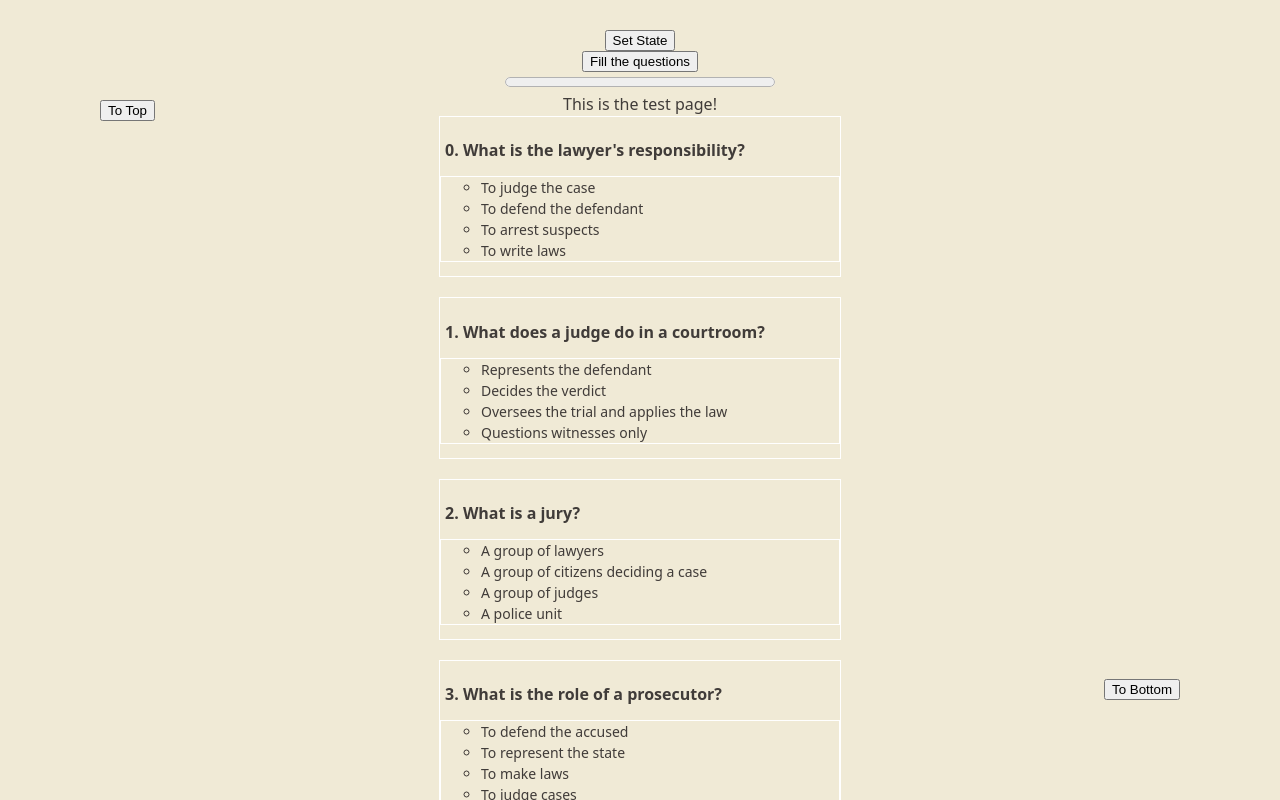
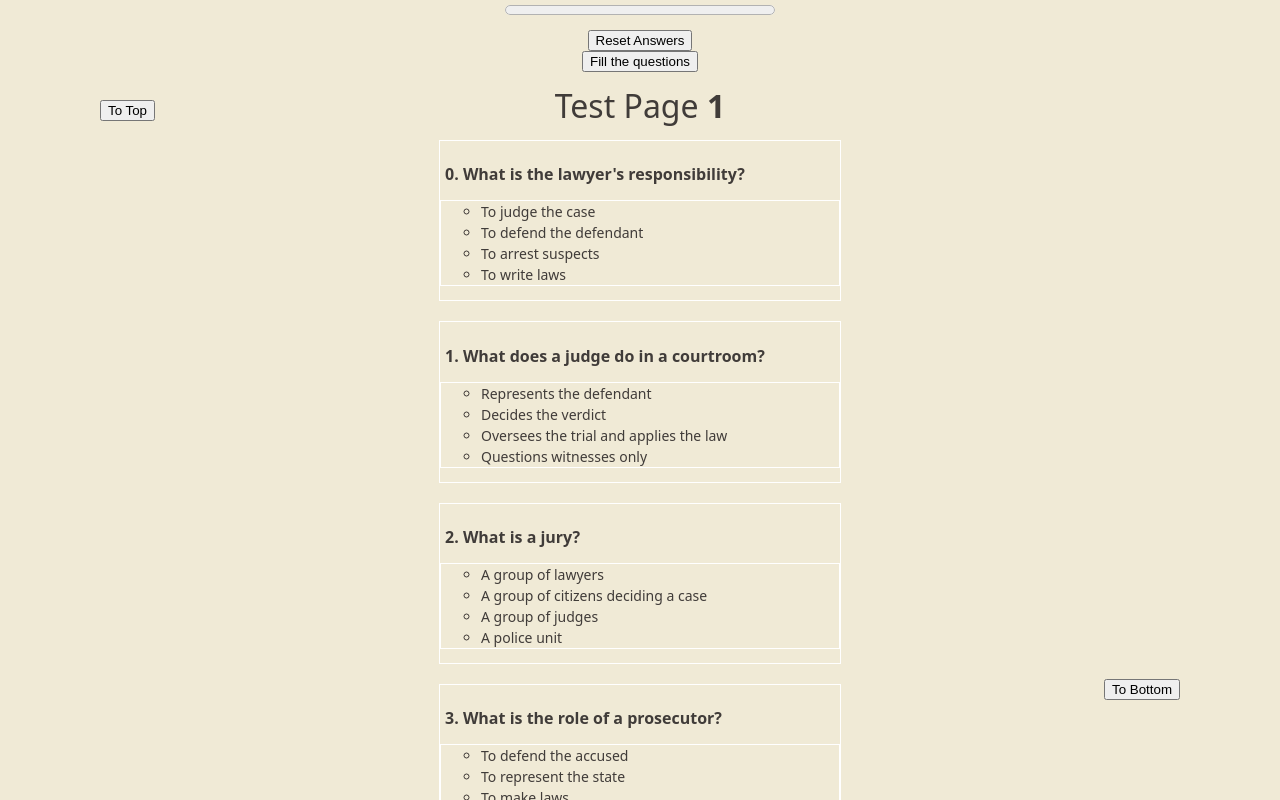
Before and after one commit to EmirMarles/lawyer-test, a React (Vite) app in the folder lawyer-test/: page /main-test-page/test-page1 in a window 1280 px wide. Shown: the top 800 px of the page. Built offline with nearby package versions, Linux system fonts and the light colour scheme.

Commit message:
add progress bar

```diff
--- a/lawyer-test/src/components/Question.jsx
+++ b/lawyer-test/src/components/Question.jsx
@@ -1,6 +1,8 @@
 import { useState, useEffect } from 'react'
 import './Question.css'
 import { QuestionOptions } from './QuestionOption'
+import { calculateProgress } from '../utils/calculateProrgess'
+import { answers } from '../constants/answers'
 
 // each TestPage has its own
 // INDEXES with questions, and each question option has its own INDEXES of question options
@@ -8,7 +10,8 @@ export function Question({
     question,
     arrayOfAnswers,
     setArrayOfAnswers,
-    globalIndex
+    globalIndex,
+    setProgressBarValue
 }) {
     const [chosenOption, setChosenOption] = useState(null)
 
@@ -41,6 +44,7 @@ export function Question({
         let newArray = [...arrayOfAnswers];
         newArray[globalIndex] = chosenOption
         setArrayOfAnswers(newArray)
+
         // maybe the problem is here?
         // localStorage.setItem('answers', JSON.stringify(newArray))
     }, [chosenOption])
--- a/lawyer-test/src/components/TestPage.css
+++ b/lawyer-test/src/components/TestPage.css
@@ -50,4 +50,16 @@
 .progress-bar{
     height: 20px;
     width: 270px;
+    position: fixed;
+    top: 0;
 }
+
+.header{
+    font-size : 2rem;
+    margin-bottom: 10px;
+    margin-top: 10px;
+}
+
+.number{
+    font-weight: bold;
+}
--- a/lawyer-test/src/components/TestPage.jsx
+++ b/lawyer-test/src/components/TestPage.jsx
@@ -151,10 +151,10 @@ export function TestPage({ timerCountdown,
 
     return (
         <div className="test-page-layout">
-            <button className="setStateAnswers" onClick={setstate}>Set State</button>
+            <button className="setStateAnswers" onClick={setstate}>Reset Answers</button>
             <button className="fillInTheQuestions" onClick={fillInTheQuestions}>Fill the questions</button>
             <progress value={progressBarValue} max={100} className="progress-bar"></progress>
-            <div className="header">This is the test page!</div>
+            <div className="header">Test Page <span className="number">{pageQuestionIndex + 1}</span></div>
             <div className="questions-grid">
                 <button className="scroll-to-top" onClick={handleScrollTop}>To Top</button>
                 <div className="questions">
@@ -167,6 +167,7 @@ export function TestPage({ timerCountdown,
                             globalIndex={globalIndex}
                             arrayOfAnswers={arrayOfAnswers}
                             setArrayOfAnswers={setArrayOfAnswers}
+                            setProgressBarValue={setProgressBarValue}
                         />)
                     })}
                 </div>
--- a/lawyer-test/src/pages/MainTestPage.jsx
+++ b/lawyer-test/src/pages/MainTestPage.jsx
@@ -18,15 +18,14 @@ export default function MainTestPage({ setAnswers }) {
 
     const navigate = useNavigate()
 
-    // SAVING THE ANSWERS LOCALLY //
+    // SAVING THE ANSWERS LOCALLY AND CALCULATING PROGRESS BAR//
 
     useEffect(() => {
-        localStorage.setItem('answers', JSON.stringify(arrayOfAnswers))
+        // localStorage.setItem('answers', JSON.stringify(arrayOfAnswers))
         console.log('answers saved locally:', JSON.parse(localStorage.getItem('answers')))
 
-        // calculating the progress bar
         const setProgress = () => {
-            const percentage = calculateProgress(answers)
+            const percentage = calculateProgress(arrayOfAnswers)
             setProgressBarValue(percentage)
         }
         setProgress();
```
